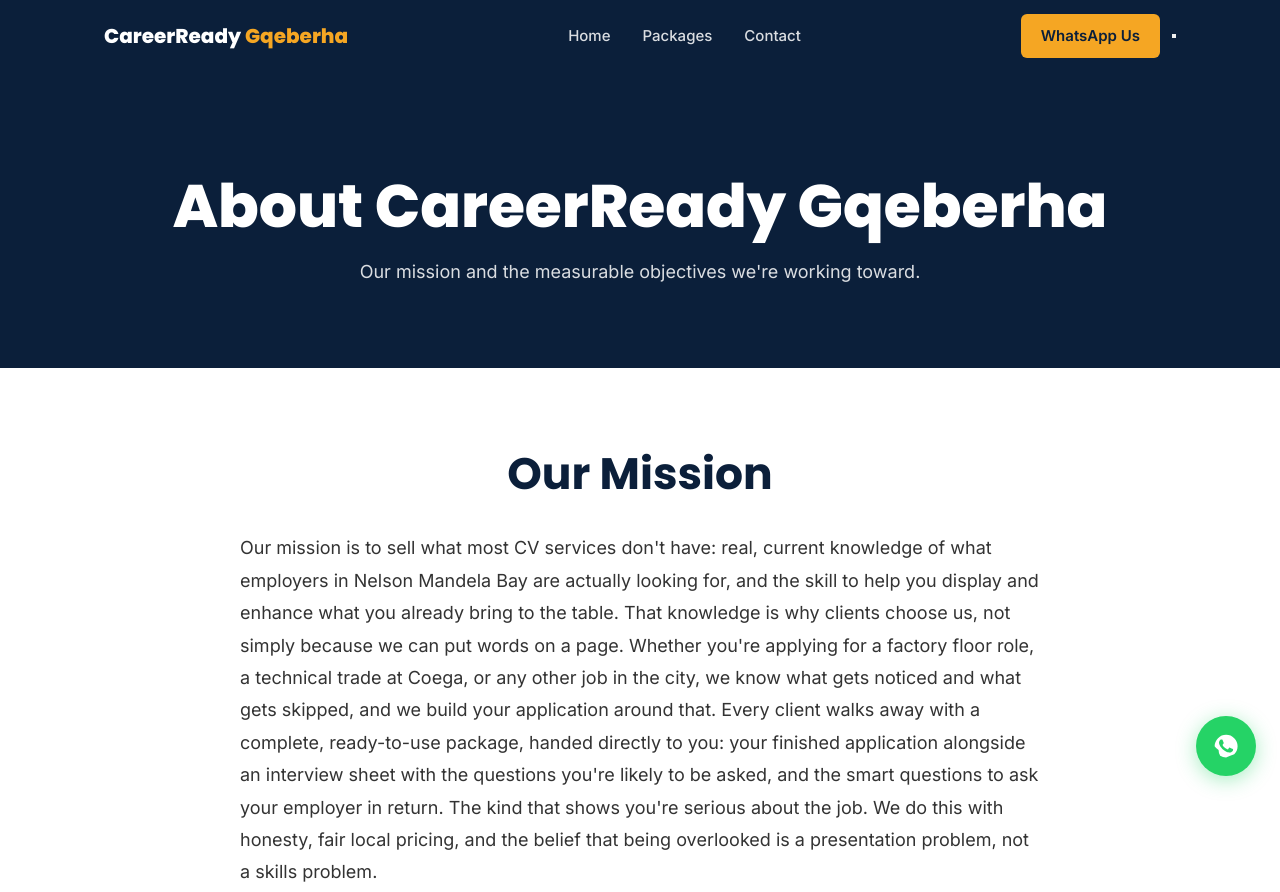
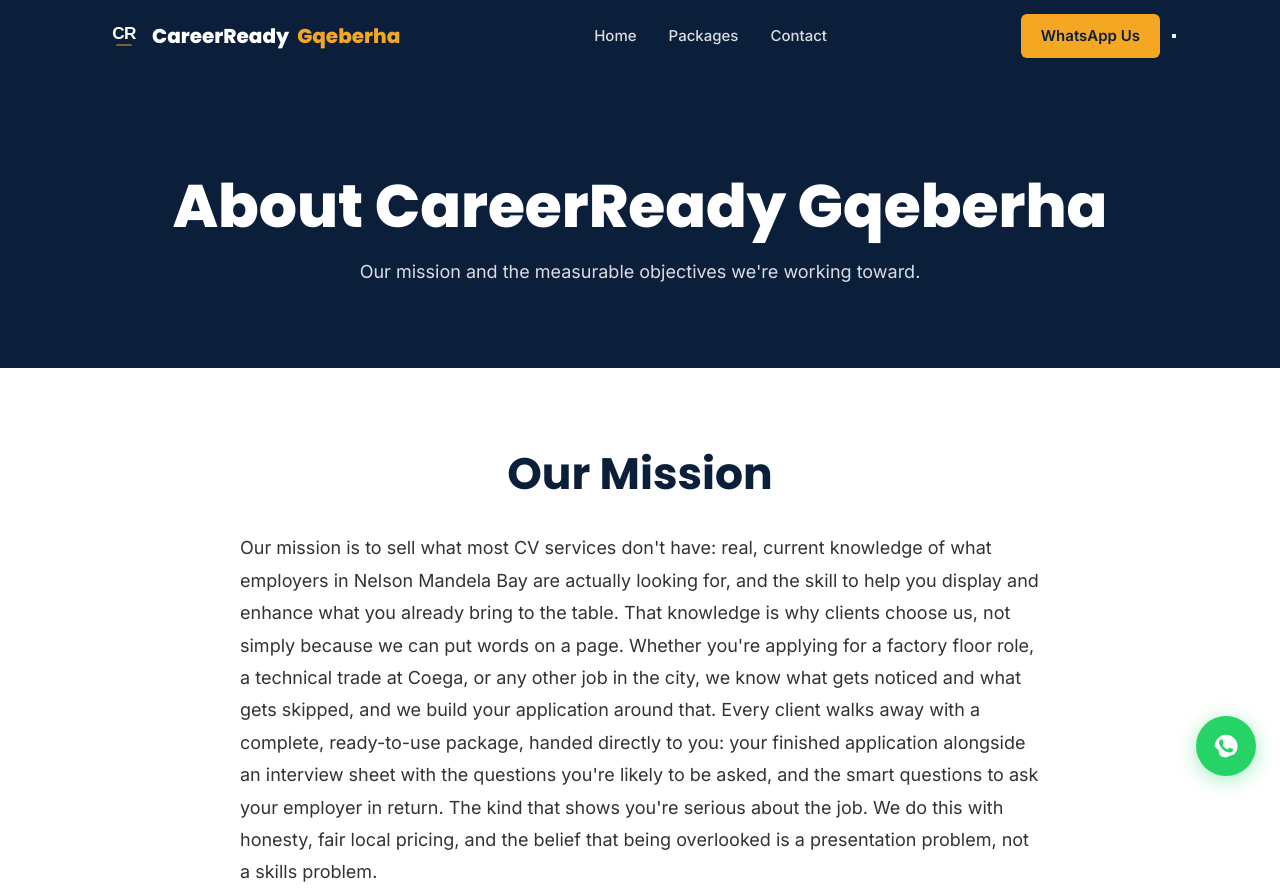
Before and after one commit to jarredjuliusbuilds/Career-ready-GQ, a plain HTML site: page about.html in a window 1280 px wide. Shown: the top 892 px of the page. Drawn offline with Linux system fonts and the light colour scheme.

Commit message:
Add CR badge mark to site navigation.

```diff
--- a/about.html
+++ b/about.html
@@ -27,6 +27,14 @@
   <nav class="nav" role="navigation" aria-label="Main navigation">
     <div class="nav__inner">
       <a href="index.html" class="nav__logo" aria-label="CareerReady Gqeberha home">
+        <span class="nav__logo-badge" aria-hidden="true">
+          <svg width="40" height="40" viewBox="0 0 1000 1000" xmlns="http://www.w3.org/2000/svg">
+            <circle cx="500" cy="500" r="500" fill="#0B1F3A"/>
+            <text x="500" y="565" font-family="Arial, sans-serif" font-weight="900"
+              font-size="430" letter-spacing="-16" fill="#FFFFFF" text-anchor="middle">CR</text>
+            <rect x="305" y="713" width="390" height="26" rx="13" fill="#F5A623"/>
+          </svg>
+        </span>
         CareerReady <span class="nav__logo--accent">Gqeberha</span>
       </a>
       <ul class="nav__links" role="list">
--- a/css/style.css
+++ b/css/style.css
@@ -144,10 +144,26 @@ img {
 }
 
 .nav__logo {
+  display: flex;
+  align-items: center;
+  gap: 8px;
   font-family: var(--font-heading);
   font-weight: 800;
   font-size: 1.25rem;
   color: var(--color-white);
+}
+
+.nav__logo-badge {
+  display: inline-flex;
+  flex-shrink: 0;
+  width: 40px;
+  height: 40px;
+}
+
+.nav__logo-badge svg {
+  width: 100%;
+  height: 100%;
+  display: block;
 }
 
 .nav__logo--accent {
```
Also changed, not shown: index.html (+8 -0 lines), privacy.html (+8 -0 lines), terms.html (+8 -0 lines).
